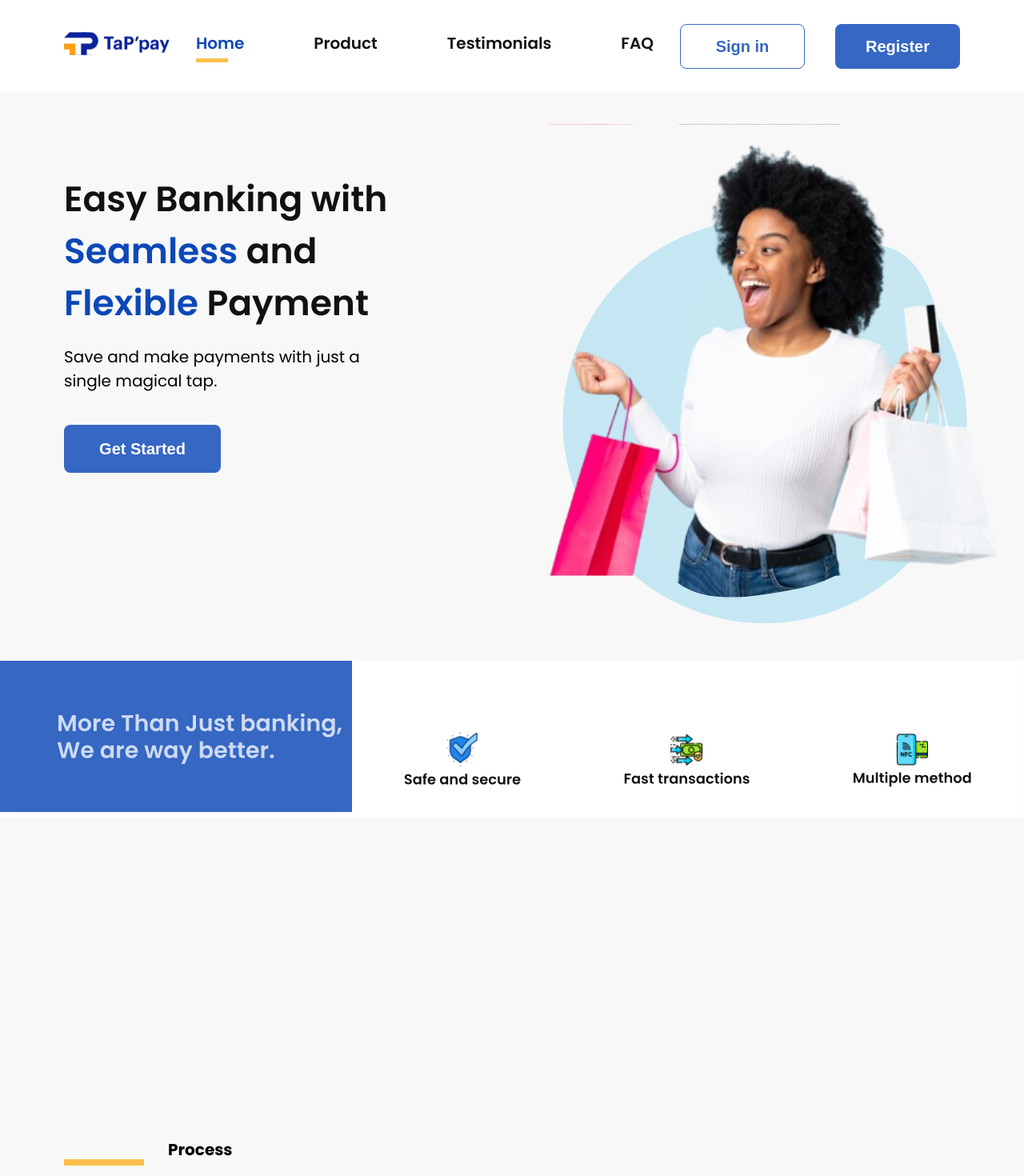
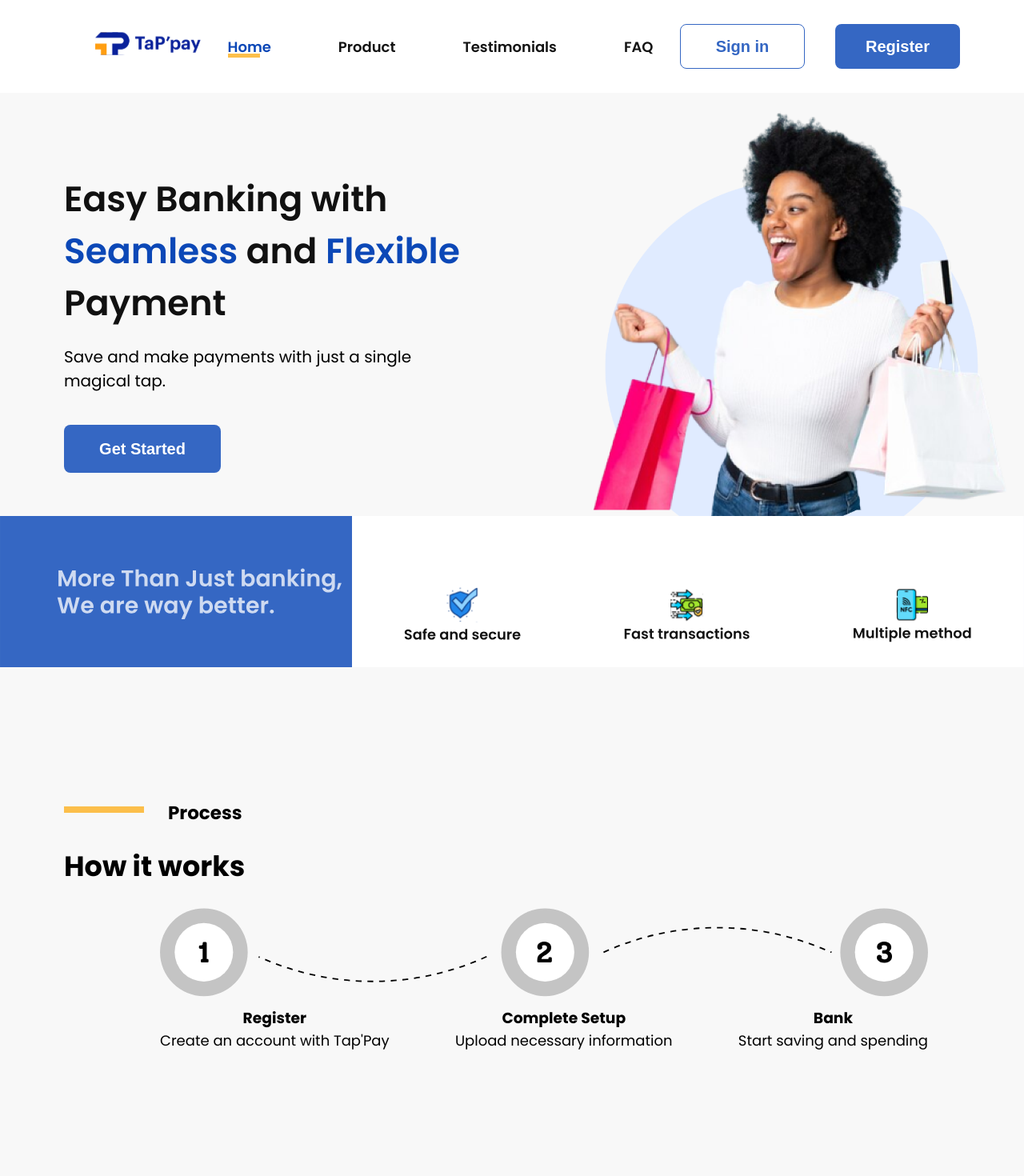
Before and after one commit to Anu-022/Tap-Pay-Landing-Page, a React (Create React App) app: page / in a window 1280 px wide. Shown: the top 1470 px of the page at 80% size. Built offline with nearby package versions, Linux system fonts and the light colour scheme.

Commit message:
made some changes in the ui

```diff
--- a/src/components/layout/Benefits.jsx
+++ b/src/components/layout/Benefits.jsx
@@ -2,7 +2,6 @@ const Benefits = () => {
     return (
         <div className="benefits">
             <h4 className='heading'>
-                <span className='heading-line'></span>
                 Benefits
             </h4>
             <div className="benefits-text">
--- a/src/components/layout/Details.jsx
+++ b/src/components/layout/Details.jsx
@@ -4,18 +4,17 @@ const Details = () => {
     return (
         <div className="details">
             <h4 className='heading'>
-                <span className='heading-line'></span>
                 Features
             </h4>
             <div className="details-text">
                 <h2 className="header-text">Enjoy multiple options at your fingertips.</h2>
-                <div className="details-info">
+
                   <div className="horizontal-rule"></div>
                   <p>Cashless policy? No worries we got you
                       <br/>
                       covered.
                   </p>
-                </div>
+
             </div>
 
             <div className ="card-details">
--- a/src/components/layout/Faq.jsx
+++ b/src/components/layout/Faq.jsx
@@ -3,7 +3,6 @@ const Faq = () => {
     return (
         <div className="faq">
             <h4 className='heading'>
-                <span className='heading-line'></span>
                 FAQs
             </h4>
             <h2 className="header-text">Frequently asked questions</h2>
--- a/src/components/layout/Showcase.jsx
+++ b/src/components/layout/Showcase.jsx
@@ -1,4 +1,4 @@
-import HeroImage from '../assets/hero.svg'
+import HeroImage from '../assets/heroImage.png'
 import Button from './Button';
 const ShowCase = () => {
     return (
@@ -10,13 +10,14 @@ const ShowCase = () => {
                         <span className='text-highlight'> Seamless </span>
                         and
                         <span className='text-highlight'> Flexible </span>
+                        <br />
                         Payment
                     </h1>
                    <p>Save and make payments with just a single magical tap.</p>
                    <Button version="cta">Get Started</Button>
                 </div>
                 <div className="showcase-image">
-                   <img className= "hero-image" src={HeroImage} alt="woman-shopping"/>
+                   <img className= "hero-image" src={HeroImage} alt="woman-shopping" width="700px"/>
                 </div>
            </div>
         </div>
--- a/src/components/layout/Testimonial.jsx
+++ b/src/components/layout/Testimonial.jsx
@@ -5,7 +5,6 @@ const Testimonial = () => {
     return (
         <div className="testimonial">
             <h4 className='heading'>
-                <span className='heading-line'></span>
                 Testimonial
             </h4>
             <h2 className='header-text'>What our awesome clients are saying</h2>
--- a/src/index.css
+++ b/src/index.css
@@ -8,6 +8,7 @@
 body {
   width: 100vw;
   font-family: 'Poppins', sans-serif;
+  overflow-x: hidden;
 }
 .navbar {
   width: 100%;
@@ -16,17 +17,17 @@ body {
   display: flex;
   align-items: center;
   justify-content: space-between;
-  font-size: 20px;
+  font-size: 18px;
   font-weight: 600;
 
 }
 .branding {
-  padding-left: 80px;
+  padding-left: 119px;
 }
 .nav-list {
   display: flex;
-  width: 572px;
-  height: 39px;
+  width: 532px;
+
   justify-content: space-between;
 
 }
@@ -122,17 +123,17 @@ body {
   display: flex;
 }
 .showcase-text {
-  height: 286px;
-  width: 800px;
   padding-left: 80px;
   padding-top: 100px;
 }
 .showcase-text h1 {
   font-size: 44px;
+  width: 500px;
   font-weight: 600;
   color: #111;
   padding-bottom: 20px;
 }
+
 .text-highlight {
   color: #0c48b7;
 }
@@ -143,9 +144,11 @@ body {
 
 .features {
   width:100%;
+  position: absolute;
+  top: 645px;
 }
 .process {
-  padding-top: 400px;
+  padding-top: 300px;
   background-color: #f8f8f8;
   padding-left: 80px;
   padding-bottom: 180px;
@@ -153,19 +156,19 @@ body {
 .heading {
   position: relative;
   padding-left: 130px;
-  padding-bottom: 23px;
-  font-size: 20px
+  margin-bottom: 23px;
+  font-size: 23px
 }
-.heading-line::before {
-  content: " ";
-  display: block;
+.heading::before {
+  content: "";
   text-align: center;
   width: 100px;
   height: 8px;
   background: #fcbf4b;
   position: absolute;
-  left:0;
-  top:50%;
+  left: 0;
+  bottom: 50%;
+
 }
 .process-icon {
   display: block;
@@ -210,6 +213,7 @@ body {
 .benefits-listitem li {
   width: 300px;
   list-style: none;
+  line-height: 28px;
 }
 .bullets::before {
   content: "\2022";
@@ -230,9 +234,10 @@ body {
 
 }
 .horizontal-rule {
-  width: 400px;
+  width: 300px;
   height: 1px;
   background: #393939;
+  margin: 0 100px;
 }
 .details-info {
   display: flex;
```
Also changed, not shown: src/components/assets/hero.svg (deleted), src/components/assets/heroImage.png (added).
